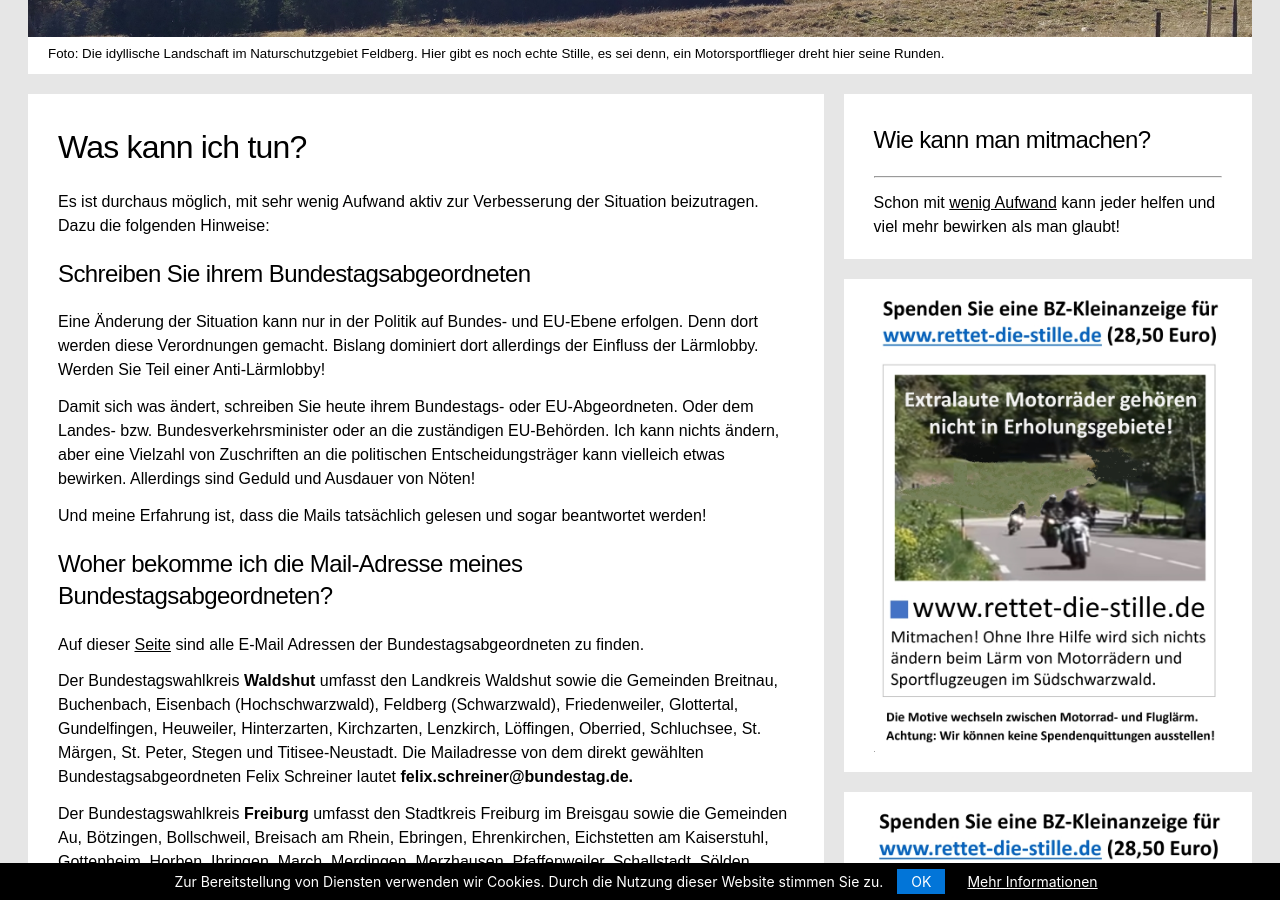
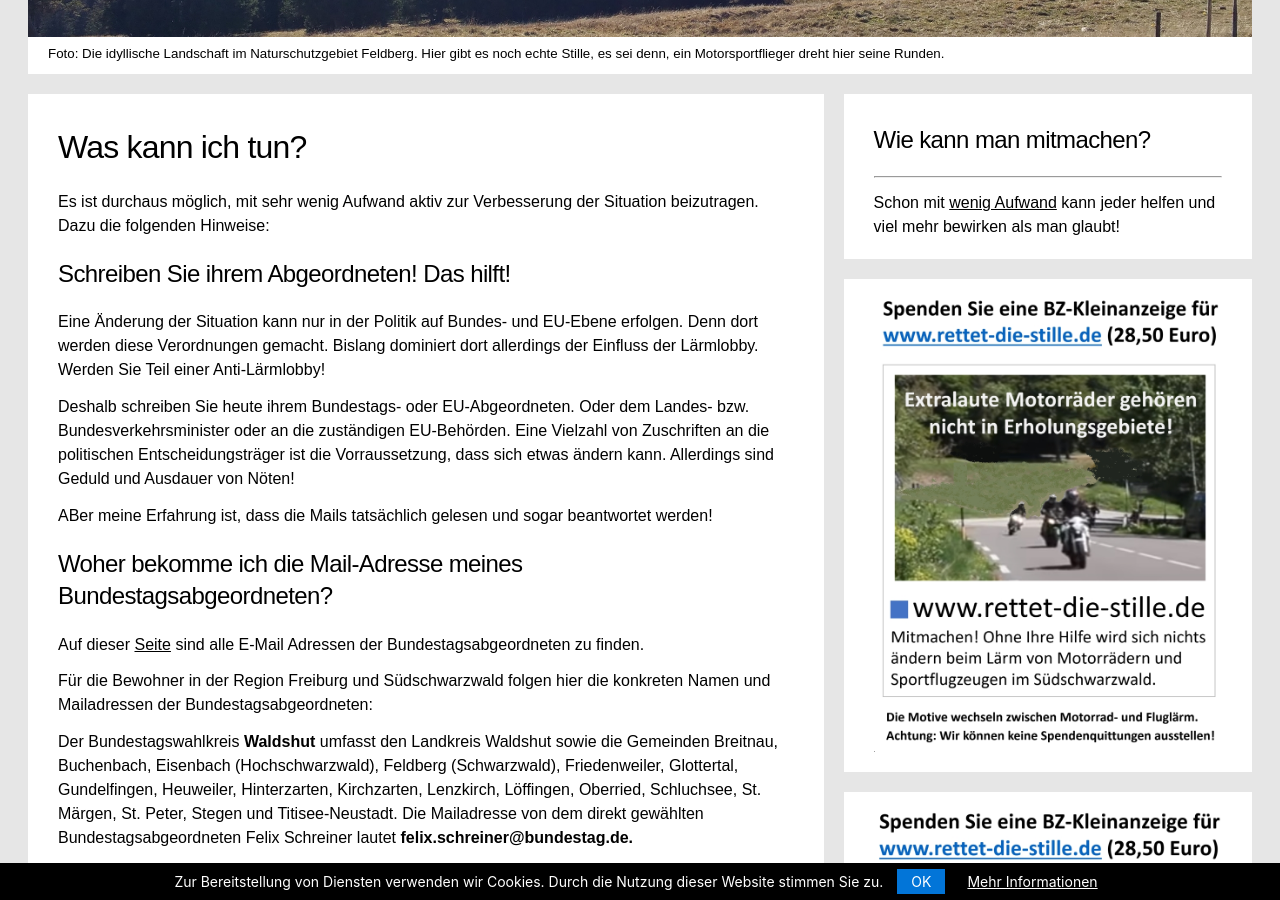
Before and after one commit to rettet-die-stille/rettet-die-stille.github.io, a Jekyll site: the page built from was-kann-ich-tun.md, in a window 1280 px wide and 900 px high, scrolled down 490 px. Built offline with Jekyll 4.4.1, drawn with Linux system fonts in a browser that asks for light colours; our own code applies the rules of GitHub Pages for plain Markdown files.

Commit message:
Update was-kann-ich-tun.md

```diff
--- a/was-kann-ich-tun.md
+++ b/was-kann-ich-tun.md
@@ -6,17 +6,19 @@ layout: impressum
 
 Es ist durchaus möglich, mit sehr wenig Aufwand aktiv zur Verbesserung der Situation beizutragen. Dazu die folgenden Hinweise:
 
-## Schreiben Sie ihrem Bundestagsabgeordneten
+## Schreiben Sie ihrem Abgeordneten! Das hilft!
 
 Eine Änderung der Situation kann nur in der Politik auf Bundes- und EU-Ebene erfolgen. Denn dort werden diese Verordnungen gemacht. Bislang dominiert dort allerdings der Einfluss der Lärmlobby. Werden Sie Teil einer Anti-Lärmlobby!
 
-Damit sich was ändert, schreiben Sie heute ihrem Bundestags- oder EU-Abgeordneten. Oder dem Landes- bzw. Bundesverkehrsminister oder an die zuständigen EU-Behörden. Ich kann nichts ändern, aber eine Vielzahl von Zuschriften an die politischen Entscheidungsträger kann vielleich etwas bewirken. Allerdings sind Geduld und Ausdauer von Nöten!
+Deshalb schreiben Sie heute ihrem Bundestags- oder EU-Abgeordneten. Oder dem Landes- bzw. Bundesverkehrsminister oder an die zuständigen EU-Behörden. Eine Vielzahl von Zuschriften an die politischen Entscheidungsträger ist die Vorraussetzung, dass sich etwas ändern kann. Allerdings sind Geduld und Ausdauer von Nöten!
 
-Und meine Erfahrung ist, dass die Mails tatsächlich gelesen und sogar beantwortet werden!
+ABer meine Erfahrung ist, dass die Mails tatsächlich gelesen und sogar beantwortet werden!
 
 ## Woher bekomme ich die Mail-Adresse meines Bundestagsabgeordneten?
 
 Auf dieser <span style="text-decoration: underline;">[Seite](https://www.bundestag.de/abgeordnete){:target="_blank"}</span> sind alle E-Mail Adressen der Bundestagsabgeordneten zu finden.
+
+Für die Bewohner in der Region Freiburg und Südschwarzwald folgen hier die konkreten Namen und Mailadressen der Bundestagsabgeordneten:
 
 Der Bundestagswahlkreis <b>Waldshut</b> umfasst den Landkreis Waldshut sowie die Gemeinden Breitnau, Buchenbach, Eisenbach (Hochschwarzwald), Feldberg (Schwarzwald), Friedenweiler, Glottertal, Gundelfingen, Heuweiler, Hinterzarten, Kirchzarten, Lenzkirch, Löffingen, Oberried, Schluchsee, St. Märgen, St. Peter, Stegen und Titisee-Neustadt. Die Mailadresse von dem direkt gewählten Bundestagsabgeordneten Felix Schreiner lautet <b>[felix.schreiner@bundestag.de](mailto:felix.schreiner@bundestag.de).</b>
 
```
